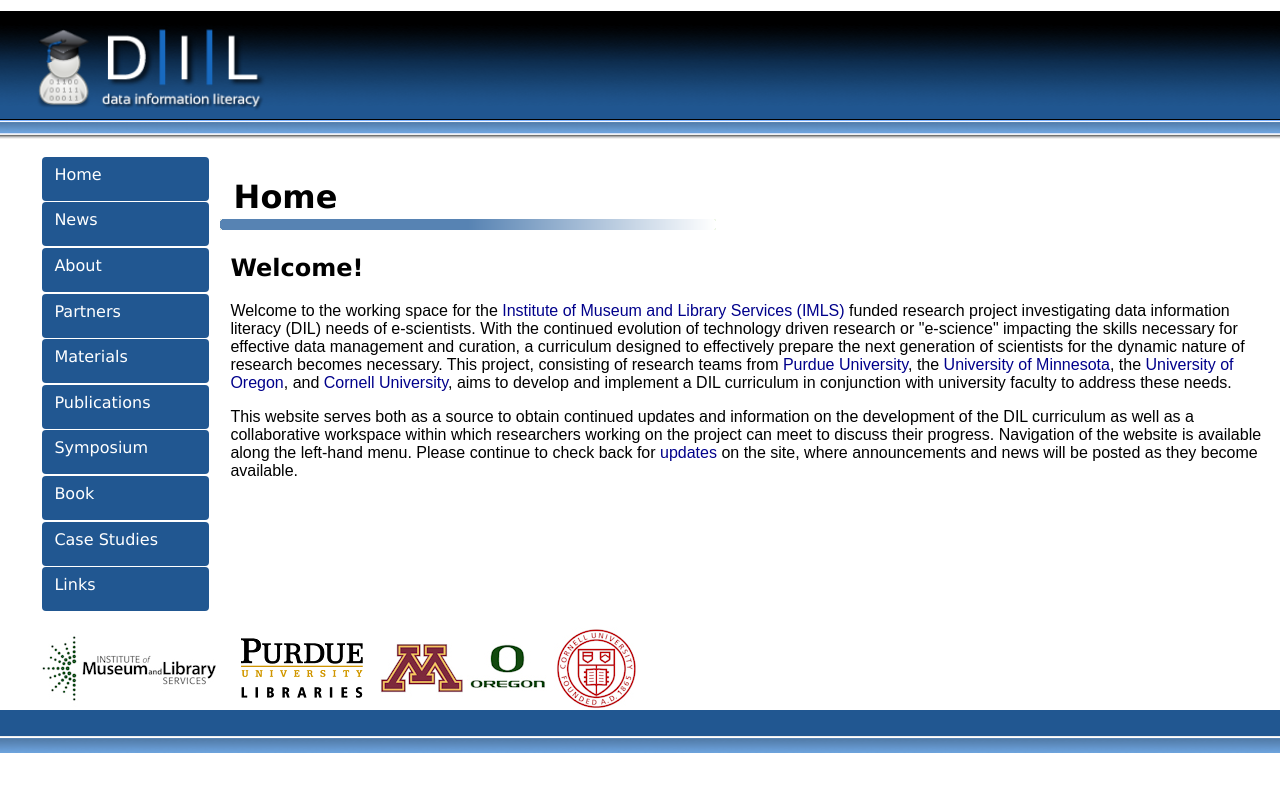
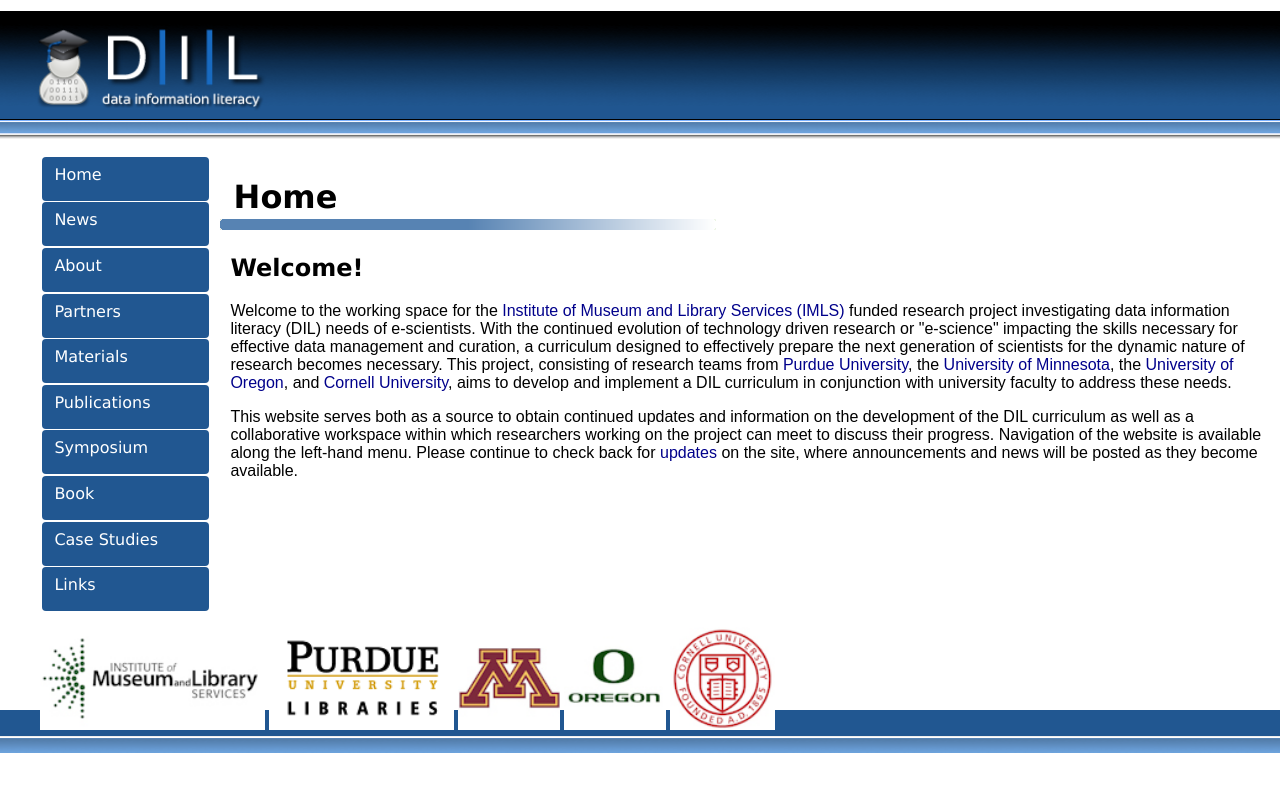
Before and after one commit to datainfolit/datainfolit, a Jekyll site: the page built from index.html, in a window 1280 px wide. Shown: the top 792 px of the page. Built offline with Jekyll 4.4.1, drawn with Linux system fonts in a browser that asks for light colours.

Commit message:
Update main.css

```diff
--- a/css/main.css
+++ b/css/main.css
@@ -110,3 +110,6 @@
 footer ul li {
     display: inline;
 }
+.partners {
+    height: 8vw;
+}
```
